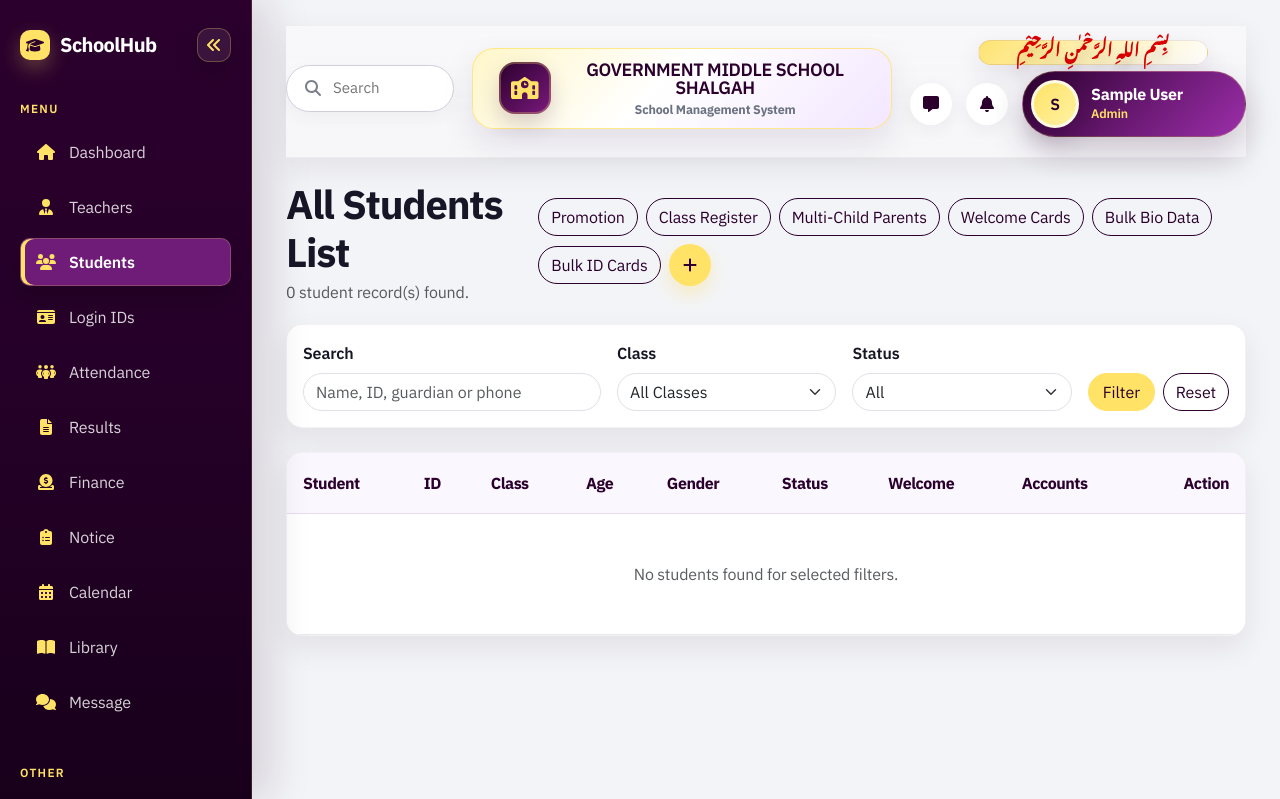
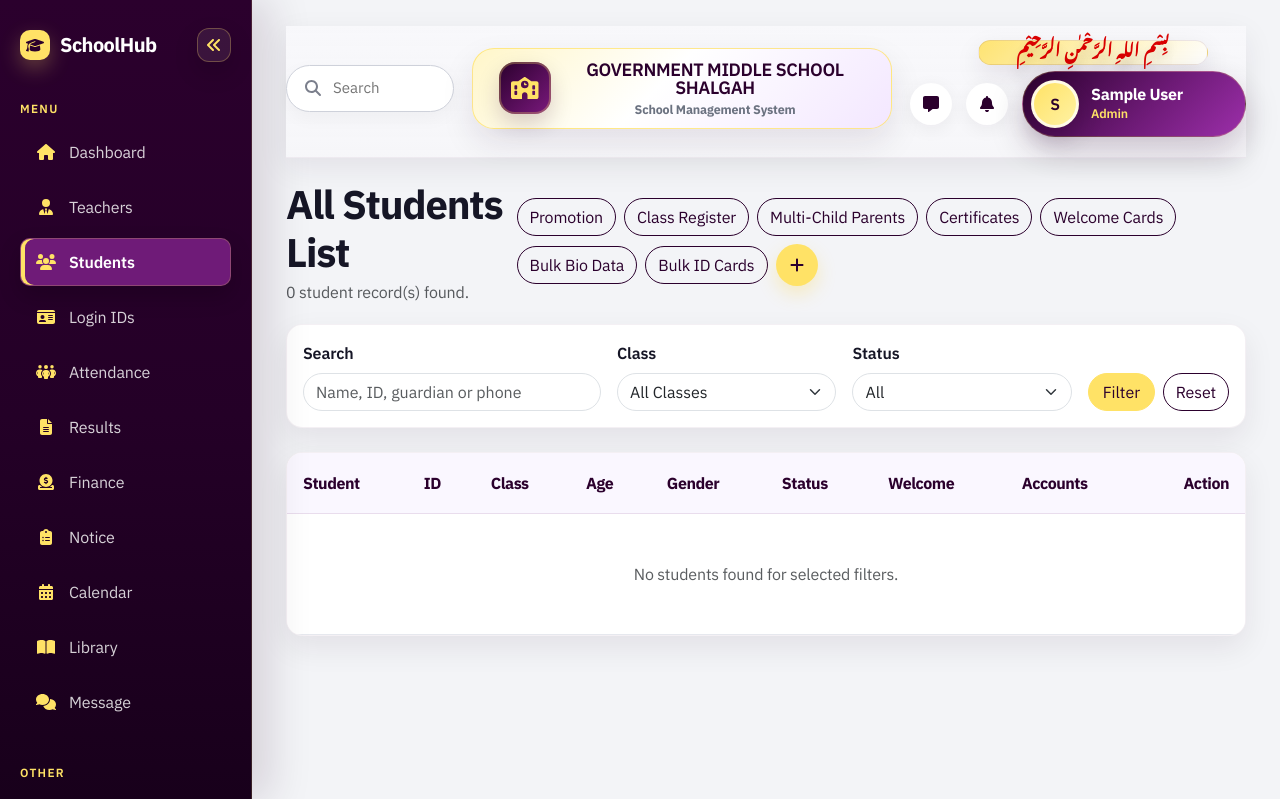
Before and after one commit to pehlidachan/school-management-system, a Django app: page /students/display/ in a window 1280 px wide. Shown: the top 799 px of the page. Run offline with Django 5.2, Linux system fonts and the light colour scheme; the visitor is signed in with stand-in values (Sample User, id 1); data that the repository does not hold is empty; some libraries are stand-ins or nearby versions.

Commit message:
Add certificate actions to student list

```diff
--- a/school/templates/student_filtered_list.html
+++ b/school/templates/student_filtered_list.html
@@ -11,6 +11,7 @@
         <a href="{% url 'student_promotion' %}" class="btn btn-outline-dark rounded-pill">Promotion</a>
         <a href="{% url 'class_register' %}" class="btn btn-outline-dark rounded-pill">Class Register</a>
         <a href="{% url 'multi_child_guardians' %}" class="btn btn-outline-dark rounded-pill">Multi-Child Parents</a>
+        <a href="{% url 'bulk_student_certificates' %}" class="btn btn-outline-dark rounded-pill">Certificates</a>
         <a href="{% url 'bulk_student_welcome_cards' %}" class="btn btn-outline-dark rounded-pill">Welcome Cards</a>
         <a href="{% url 'bulk_student_biodata' %}" class="btn btn-outline-dark rounded-pill">Bulk Bio Data</a>
         <a href="{% url 'bulk_student_id_cards' %}" class="btn btn-outline-dark rounded-pill">Bulk ID Cards</a>
@@ -79,6 +80,7 @@
                     </td>
                     <td><a href="{% url 'account_creator_dashboard' %}" class="btn btn-sm btn-outline-success rounded-pill fw-bold">Create IDs</a></td>
                     <td class="text-end">
+                        <a class="hub-action-icon" target="_blank" href="{% url 'student_certificate' student.id 'character' %}" title="Certificate"><i class="fa-solid fa-award"></i></a>
                         <a class="hub-action-icon" target="_blank" href="{% url 'student_welcome_card' student.id %}" title="Welcome Card"><i class="fa-solid fa-gift"></i></a>
                         <a class="hub-action-icon" target="_blank" href="{% url 'student_biodata_print' student.id %}" title="Bio Data"><i class="fa-solid fa-file-lines"></i></a>
                         <a class="hub-action-icon" target="_blank" href="{% url 'student_id_card' student.id %}" title="ID Card"><i class="fa-solid fa-id-badge"></i></a>
```
